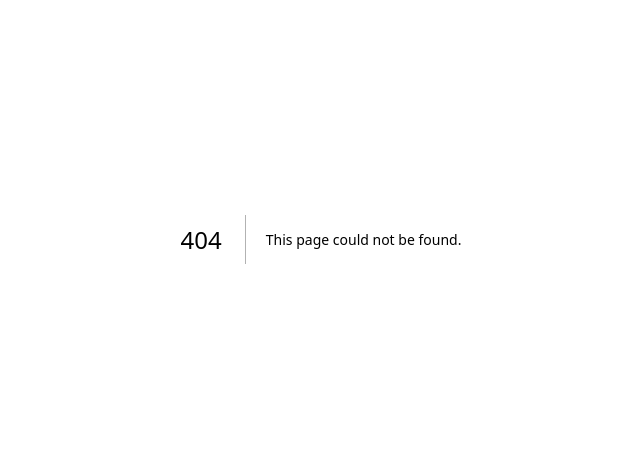
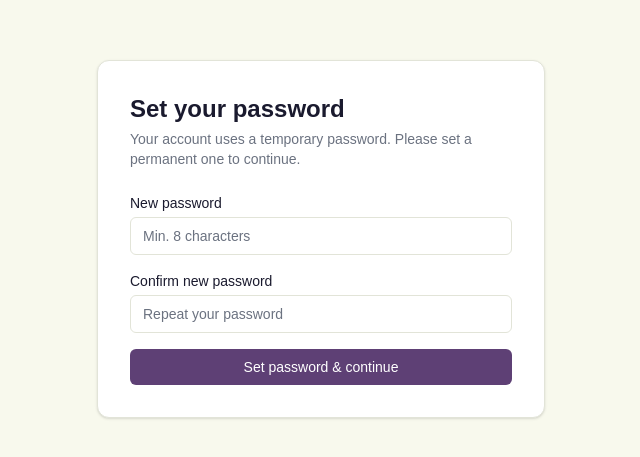
Before and after one commit to sg6724/Reimburse-management-odoo, a Next.js app: page /change-password in a window 1280 px wide. Before the commit this address had no page. Shown: the part 161-618 px from the top of the page, without its empty margins (319-959 px from the left). Built offline with nearby package versions, Linux system fonts and the light colour scheme.

Commit message:
resolved navigation bug in employee and manager

```diff
--- /dev/null
+++ b/app/(auth)/change-password/page.tsx
@@ -0,0 +1,77 @@
+"use client";
+import { useState } from "react";
+import { Input, Button } from "@/components/ui";
+import { signOut } from "next-auth/react";
+
+export default function ChangePasswordPage() {
+  const [error, setError] = useState<string>();
+  const [loading, setLoading] = useState(false);
+
+  async function handleSubmit(e: React.FormEvent<HTMLFormElement>) {
+    e.preventDefault();
+    setError(undefined);
+    const data = new FormData(e.currentTarget);
+    const newPassword = data.get("newPassword") as string;
+    const confirm = data.get("confirmPassword") as string;
+
+    if (newPassword !== confirm) {
+      setError("Passwords do not match.");
+      return;
+    }
+    if (newPassword.length < 8) {
+      setError("Password must be at least 8 characters.");
+      return;
+    }
+
+    setLoading(true);
+    const res = await fetch("/api/auth/change-password", {
+      method: "POST",
+      headers: { "Content-Type": "application/json" },
+      body: JSON.stringify({ newPassword }),
+    });
+
+    if (!res.ok) {
+      const body = await res.json();
+      setError(body.error ?? "Something went wrong.");
+      setLoading(false);
+      return;
+    }
+
+    // Sign out so the JWT is re-issued on next login (token has stale mustChangePassword=true)
+    await signOut({ callbackUrl: "/login" });
+  }
+
+  return (
+    <div className="min-h-screen flex items-center justify-center bg-[#F8F9ED]">
+      <div className="w-full max-w-md rounded-xl bg-white p-8 shadow-sm border border-[#E2E4D8]">
+        <h1 className="text-2xl font-semibold text-[#1A1A2E] mb-1">Set your password</h1>
+        <p className="text-sm text-[#6B7280] mb-6">
+          Your account uses a temporary password. Please set a permanent one to continue.
+        </p>
+        <form onSubmit={handleSubmit} className="space-y-4">
+          <Input
+            id="newPassword"
+            name="newPassword"
+            type="password"
+            label="New password"
+            placeholder="Min. 8 characters"
+            required
+            minLength={8}
+          />
+          <Input
+            id="confirmPassword"
+            name="confirmPassword"
+            type="password"
+            label="Confirm new password"
+            placeholder="Repeat your password"
+            required
+          />
+          {error && <p className="text-sm text-[#E05252]">{error}</p>}
+          <Button type="submit" className="w-full" disabled={loading}>
+            {loading ? "Saving..." : "Set password & continue"}
+          </Button>
+        </form>
+      </div>
+    </div>
+  );
+}
--- a/app/(dashboard)/layout.tsx
+++ b/app/(dashboard)/layout.tsx
@@ -16,7 +16,7 @@ export default async function DashboardLayout({
     include: { company: true },
   });
 
-  if (user.mustChangePassword) redirect("/forgot-password");
+  if (user.mustChangePassword) redirect("/change-password");
 
   return (
     <DashboardShell
--- /dev/null
+++ b/app/api/auth/change-password/route.ts
@@ -0,0 +1,24 @@
+import { auth } from "@/lib/auth";
+import { prisma } from "@/lib/prisma";
+import bcrypt from "bcryptjs";
+
+export async function POST(request: Request) {
+  const session = await auth();
+  if (!session?.user?.id) {
+    return Response.json({ error: "Unauthorized" }, { status: 401 });
+  }
+
+  const { newPassword } = await request.json();
+  if (!newPassword || typeof newPassword !== "string" || newPassword.length < 8) {
+    return Response.json({ error: "Password must be at least 8 characters." }, { status: 400 });
+  }
+
+  const passwordHash = await bcrypt.hash(newPassword, 12);
+
+  await prisma.user.update({
+    where: { id: session.user.id },
+    data: { passwordHash, mustChangePassword: false },
+  });
+
+  return Response.json({ ok: true });
+}
--- a/prisma.config.ts
+++ b/prisma.config.ts
@@ -3,6 +3,9 @@ import { defineConfig } from "@prisma/config";
 
 export default defineConfig({
   schema: path.join("prisma", "schema.prisma"),
+  migrations: {
+    seed: "bun run prisma/seed.ts",
+  },
   datasource: {
     url: process.env.DATABASE_URL ?? "file:./dev.db",
   },
```
